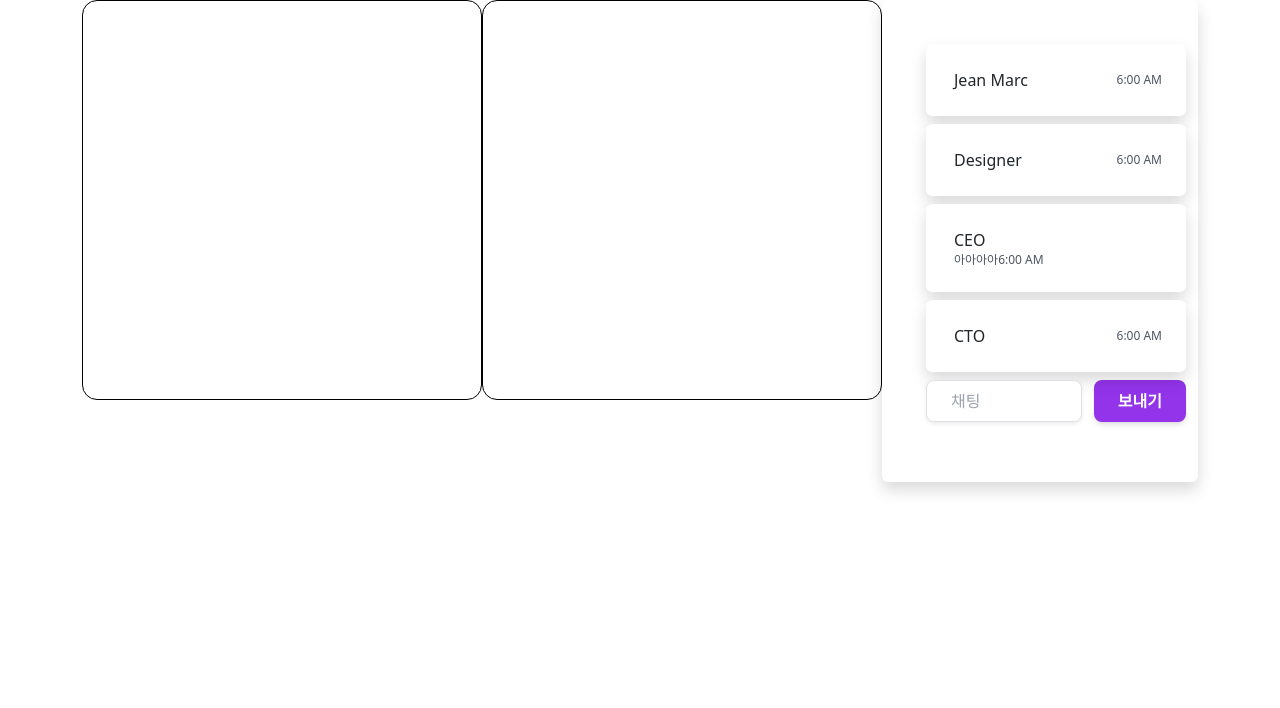
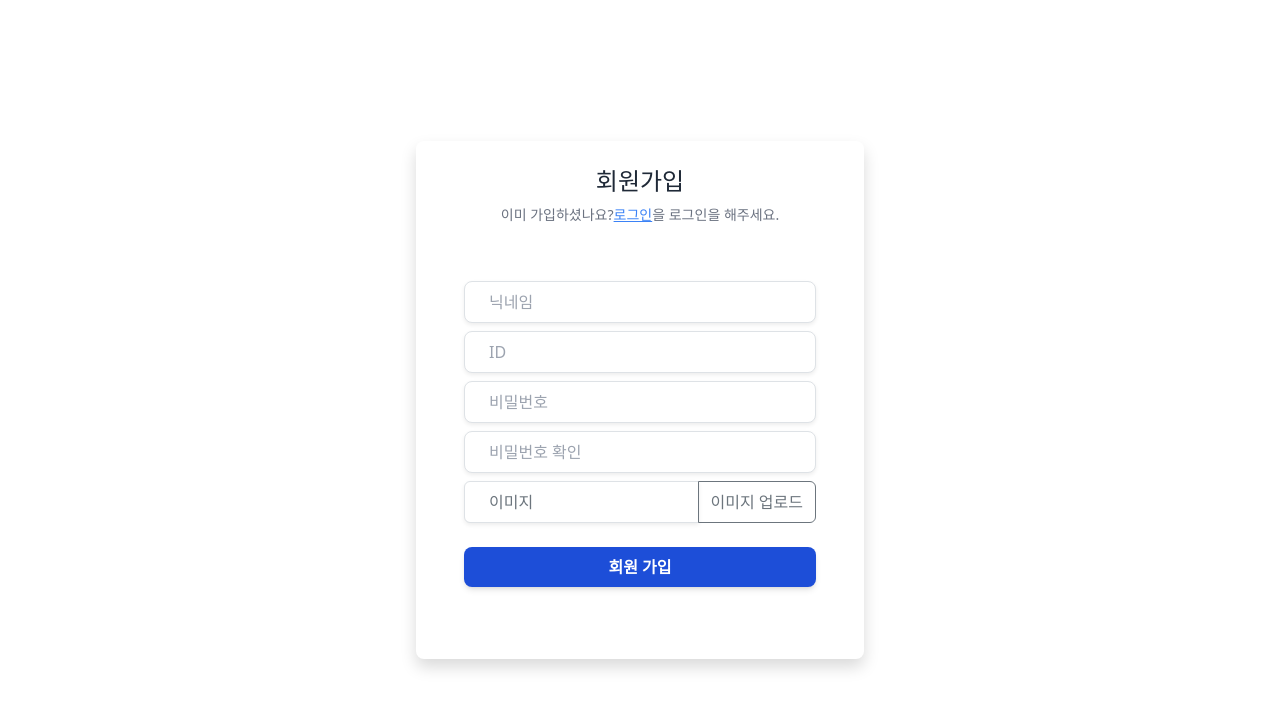
Before and after one commit to Miracle-Midnight/Drawing-Duo, a React (Create React App) app in the folder frontend/: page / in a window 1280 px wide. Shown: the top 708 px of the page. Built offline with nearby package versions, Linux system fonts and the light colour scheme.

Commit message:
Fix : 회원가입 버튼 수정

```diff
--- a/frontend/src/App.tsx
+++ b/frontend/src/App.tsx
@@ -8,7 +8,7 @@ import GameLobby from "./routes/gameLobby/gameLobby";
 function App() {
   return (
     <>
-      <GameLobby />
+      <Register />
     </>
   );
 }
--- a/frontend/src/routes/register/register.tsx
+++ b/frontend/src/routes/register/register.tsx
@@ -78,7 +78,7 @@ function Register() {
                 type="submit"
                 className="py-2 px-4  bg-blue-700 hover:bg-blue-500 focus:ring-purple-500 focus:ring-offset-purple-200 text-white w-full transition ease-in duration-200 text-center text-base font-semibold shadow-md focus:outline-none focus:ring-2 focus:ring-offset-2  rounded-lg "
               >
-                Login
+                회원 가입
               </button>
             </div>
           </form>
```
